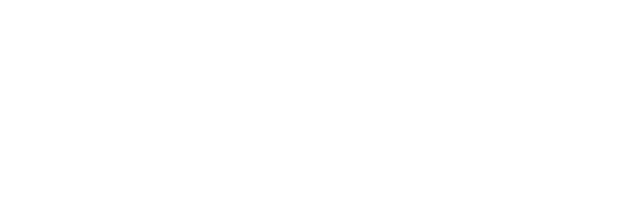
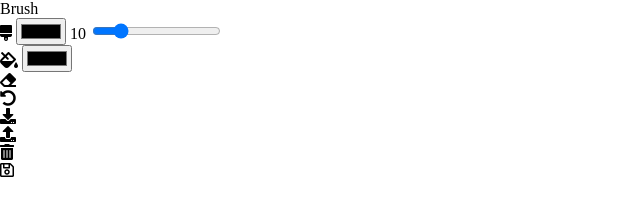
Before and after one commit to Shcoobz/basicJS_paint-clone, a plain HTML site: page index.html in a window 1280 px wide. Shown: the whole page, without its empty margins (0-640 px from the left). Drawn offline with Linux system fonts and the light colour scheme.

Commit message:
build ui

```diff
--- a/index.html
+++ b/index.html
@@ -5,9 +5,63 @@
     <meta name="viewport" content="width=device-width, initial-scale=1.0" />
     <title>Paint Clone</title>
     <link rel="icon" type="image/png" href="img/favicon.png" />
+    <link
+      rel="stylesheet"
+      href="https://cdnjs.cloudflare.com/ajax/libs/font-awesome/5.10.2/css/all.min.css" />
     <link rel="stylesheet" href="style.css" />
   </head>
   <body>
+    <!-- Tool Bar -->
+    <div class="top-bar">
+      <!-- Active Tool -->
+      <div class="active-tool">
+        <span id="active-tool" title="Active Tool">Brush</span>
+      </div>
+      <!-- Brush -->
+      <div class="brush tool">
+        <i class="fas fa-brush" id="brush" title="Brush"></i>
+        <input type="color" />
+        <span class="size" id="brush-size" title="Brush Size">10</span>
+        <input
+          type="range"
+          min="1"
+          max="50"
+          value="10"
+          class="slider"
+          id="brush-slider" />
+      </div>
+      <!-- Bucket -->
+      <div class="bucket tool">
+        <i class="fas fa-fill-drip" title="Background Color"></i>
+        <input type="color" />
+      </div>
+      <!-- Eraser -->
+      <div class="tool">
+        <i class="fas fa-eraser" id="eraser" title="Eraser"></i>
+      </div>
+      <!-- Clear Canvas -->
+      <div class="tool">
+        <i class="fas fa-undo-alt" id="clear-canvas" title="Clear"></i>
+      </div>
+      <!-- Save Local Storage -->
+      <div class="tool">
+        <i class="fas fa-download" id="save-storage" title="Save Local Storage"></i>
+      </div>
+      <!-- Load Local Storage -->
+      <div class="tool">
+        <i class="fas fa-upload" id="load-storage" title="Load Local Storage"></i>
+      </div>
+      <!-- Clear Local Storage -->
+      <div class="tool">
+        <i class="fas fa-trash-alt" id="clear-storage" title="Clear Local Storage"></i>
+      </div>
+      <!-- Download Image -->
+      <div class="tool">
+        <a id="download">
+          <i class="far fa-save" title="Save Image File"></i>
+        </a>
+      </div>
+    </div>
     <!-- Script -->
     <script src="script.js"></script>
   </body>
```
